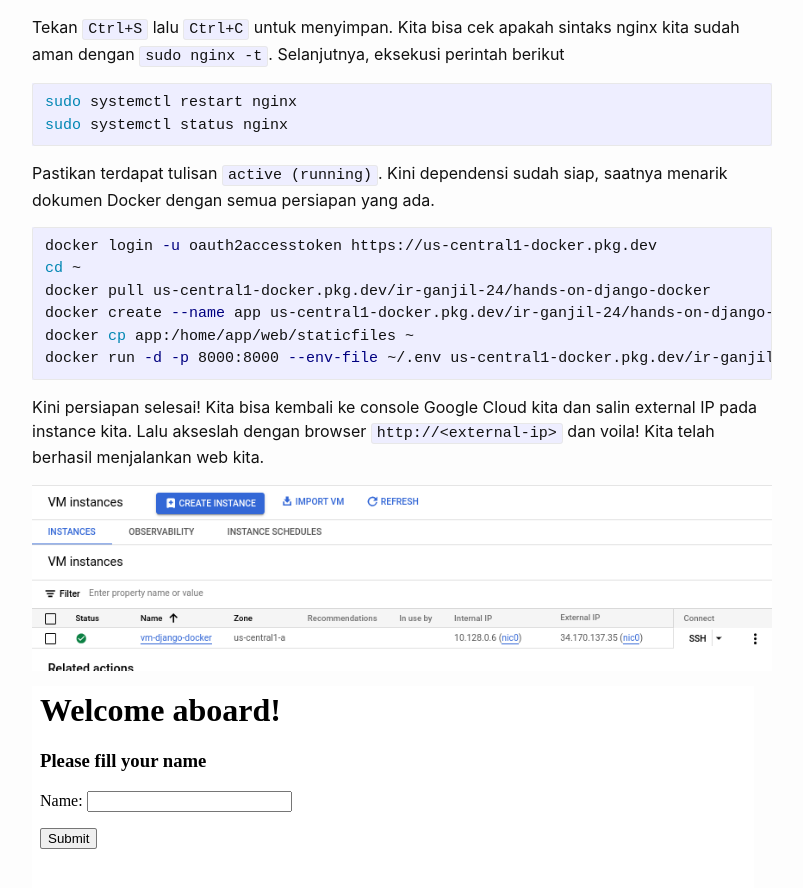
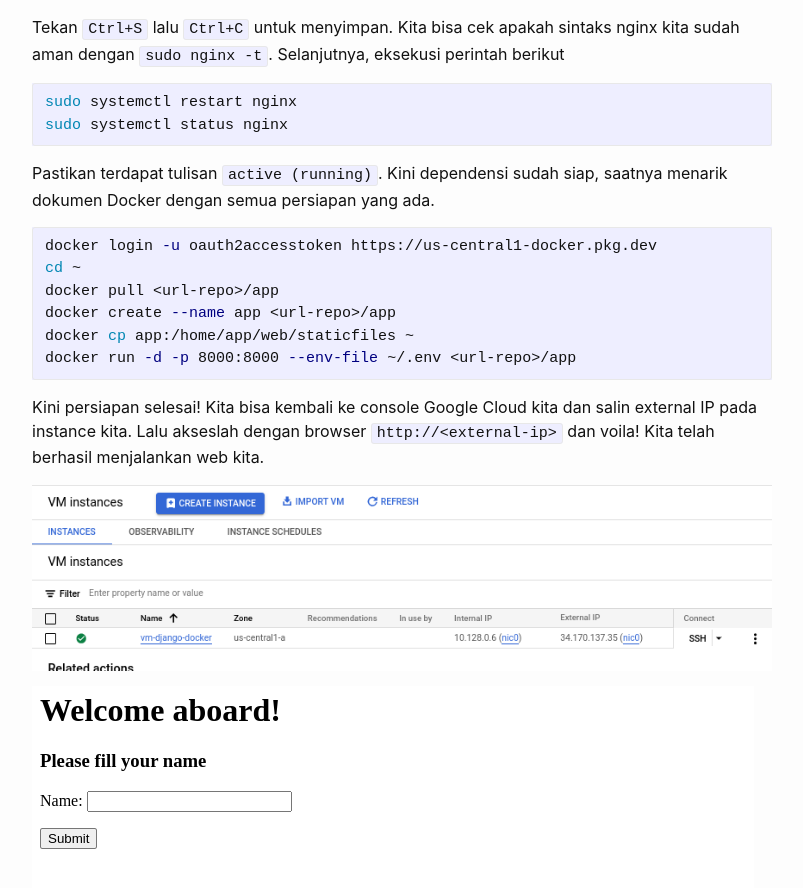
Before and after one commit to hamonangann/hamonangann.github.io, a Jekyll site: the page built from _posts/2024-02-10-artikel10.markdown, in a window 1280 px wide and 900 px high, scrolled down 11342 px. Shown: the top 888 px of the window, without its empty margins (238-1041 px from the left). Built offline with Jekyll 4.4.1, drawn with Linux system fonts in a browser that asks for light colours; comment, search, counter and statistics services are not loaded.

Commit message:
fix commands in prod

````diff
--- a/_posts/2024-02-10-artikel10.markdown
+++ b/_posts/2024-02-10-artikel10.markdown
@@ -366,10 +366,10 @@ Pastikan terdapat tulisan `active (running)`. Kini dependensi sudah siap, saatny
 ```shell
 docker login -u oauth2accesstoken https://us-central1-docker.pkg.dev
 cd ~
-docker pull us-central1-docker.pkg.dev/ir-ganjil-24/hands-on-django-docker
-docker create --name app us-central1-docker.pkg.dev/ir-ganjil-24/hands-on-django-docker/app
+docker pull <url-repo>/app
+docker create --name app <url-repo>/app
 docker cp app:/home/app/web/staticfiles ~
-docker run -d -p 8000:8000 --env-file ~/.env us-central1-docker.pkg.dev/ir-ganjil-24/hands-on-django-docker/app
+docker run -d -p 8000:8000 --env-file ~/.env <url-repo>/app
 ```
 
 Kini persiapan selesai! Kita bisa kembali ke console Google Cloud kita dan salin external IP pada instance kita. Lalu akseslah dengan browser `http://<external-ip>` dan voila! Kita telah berhasil menjalankan web kita.
````
